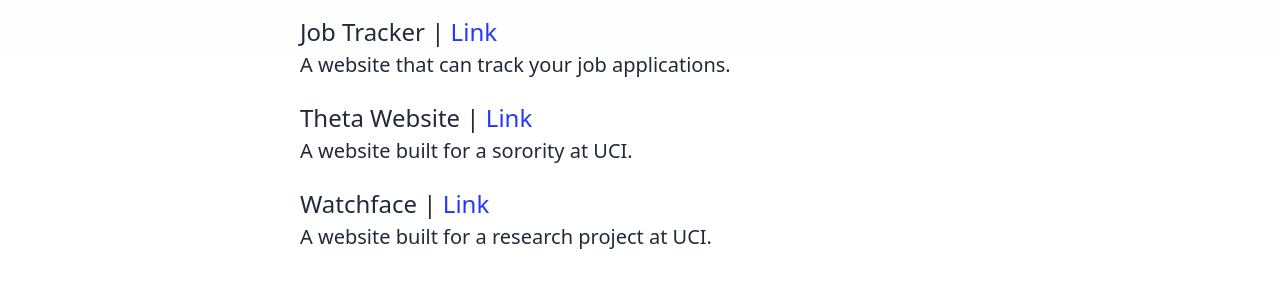
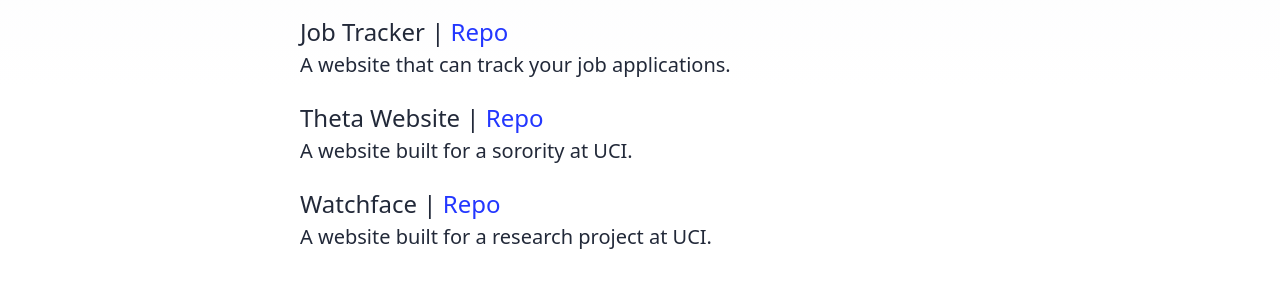
Before and after one commit to KyleHu14/personal-website, an Astro site: page / in a window 1280 px wide. Shown: the part 513-800 px from the top of the page. Built offline with nearby package versions, Linux system fonts and the light colour scheme; Astro itself is replaced by a stand-in of ours.

Commit message:
added small change to the site

```diff
--- a/src/pages/index.astro
+++ b/src/pages/index.astro
@@ -1,10 +1,10 @@
 ---
-import BaseHead from "../components/BaseHead.astro";
-import { SITE_TITLE, SITE_DESCRIPTION } from "../consts";
+import BaseHead from "../components/BaseHead.astro"
+import { SITE_TITLE, SITE_DESCRIPTION } from "../consts"
 
-import Header from "../components/Header/Header";
-import HorizontalLine from "../components/HorizontalLine/HorizointalLine";
-import SocialLinks from "../components/SocialLinks/SocialLinks";
+import Header from "../components/Header/Header"
+import HorizontalLine from "../components/HorizontalLine/HorizointalLine"
+import SocialLinks from "../components/SocialLinks/SocialLinks"
 ---
 
 <!doctype html>
@@ -35,17 +35,17 @@
 				<!-- prettier-ignore -->
 				<div class="projects">
 					<div class="text-3xl mb-5">My Projects</div>
-					<div class="text-2xl">Job Tracker | <a href="https://github.com/KyleHu14/job-tracker">Link</a></div>
+					<div class="text-2xl">Job Tracker | <a href="https://github.com/KyleHu14/job-tracker">Repo</a></div>
 					<p>
 						A website that can track your job applications.
 					</p>
 
-					<div class="text-2xl">Theta Website | <a href="https://github.com/KyleHu14/theta-website">Link</a> </div>
+					<div class="text-2xl">Theta Website | <a href="https://github.com/KyleHu14/theta-website">Repo</a> </div>
 					<p>
 						A website built for a sorority at UCI.
 					</p>
 
-					<div class="text-2xl">Watchface | <a href="https://github.com/pielab-uci/watchface-website">Link</a> </div>
+					<div class="text-2xl">Watchface | <a href="https://github.com/pielab-uci/watchface-website">Repo</a> </div>
 					<p>
 						A website built for a research project at UCI.
 					</p>
```
